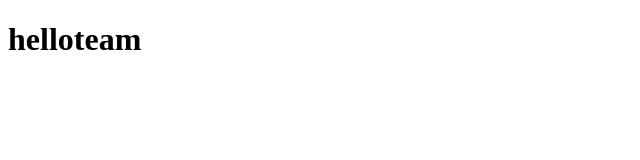
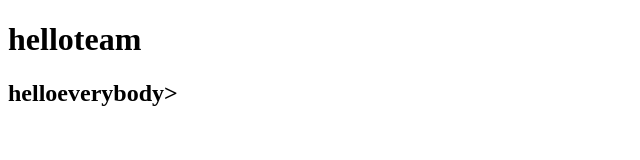
Before and after one commit to sansan28/helloWorld, a plain HTML site: page index.html in a window 1280 px wide. Shown: the whole page, without its empty margins (0-640 px from the left). Drawn offline with Linux system fonts and the light colour scheme.

Commit message:
Update index.html
Added a <h2> "helloeverybody"

```diff
--- a/index.html
+++ b/index.html
@@ -8,5 +8,6 @@
 </head>
 <body>
   <h1>helloteam<h1>
+  <h2>helloeverybody><h2>
 </body>
 </html>
```
